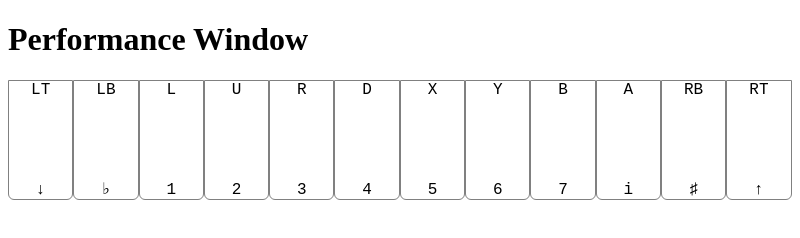
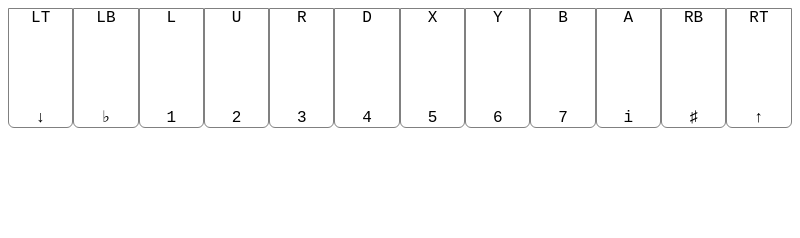
Before and after one commit to xieby1/DaPuJi, an Electron app: page performance.html in a window 800 px wide. Drawn offline with Linux system fonts and the light colour scheme; no server answers.

Commit message:
add new information into README.md. Small modifications in other files

```diff
--- a/package.json
+++ b/package.json
@@ -6,7 +6,11 @@
   "scripts": {
     "start": "electron ."
   },
-  "keywords": ["numbered musical notation", "performance", "play"],
+  "keywords": [
+    "numbered musical notation",
+    "performance",
+    "play"
+  ],
   "license": "MIT",
   "devDependencies": {
     "electron": "4.0.3"
--- a/performance.html
+++ b/performance.html
@@ -39,9 +39,6 @@
     </style>
 </head>
 <body>
-<h1>
-    Performance Window
-</h1>
 <div id="keyboard">
     <div id="low" class="sideKey"><div class="key">LT</div><div class="name">↓</div></div>
     <div id="flat" class="sideKey"><div class="key">LB</div><div class="name">♭</div></div>
```
Also changed, not shown: README.md, 4 other files.
